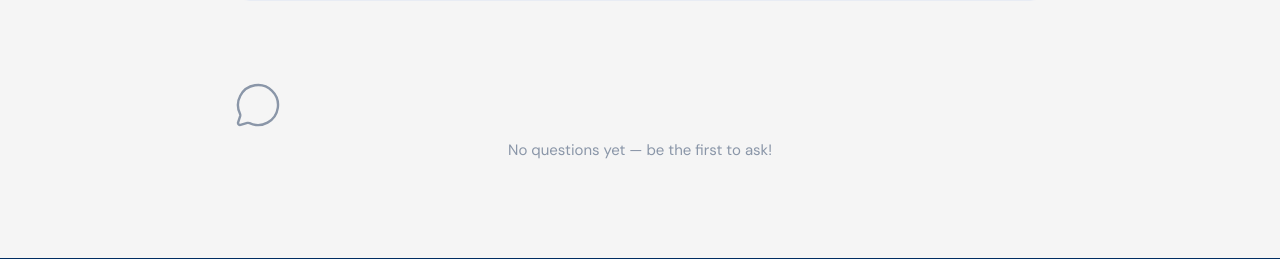
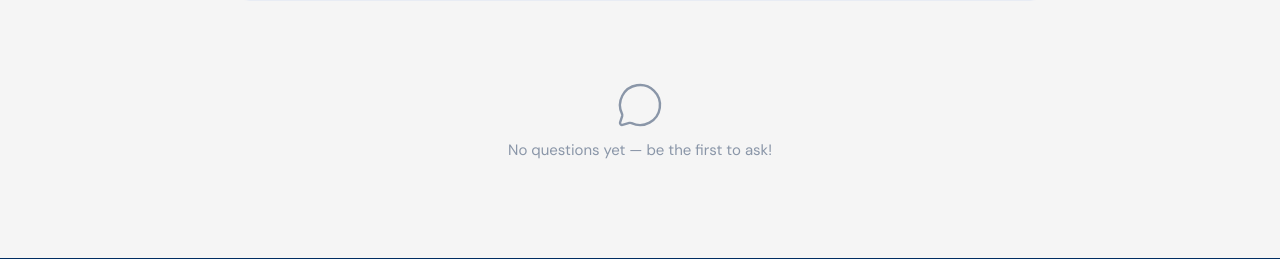
Before and after one commit to Jenna-LHW/The-Study-Lounge, a Django app: template templates/notes/note_detail.html in a window 1280 px wide. Shown: the part 474-733 px from the top of the page. Run offline with Django 4.2, Linux system fonts and the light colour scheme; the template is opened without the code that fills it, so the values that code supplies are empty; some libraries are stand-ins or nearby versions.

Commit message:
fix icon on note_detail page

```diff
--- a/templates/notes/note_detail.html
+++ b/templates/notes/note_detail.html
@@ -140,7 +140,7 @@
                     {% endif %}
                 </div>
             {% empty %}
-                <div style="text-align:center; padding:48px 0; color:var(--text-light);">
+                <div style="display:flex; flex-direction:column; align-items:center; padding:48px 0; color:var(--text-light);">
                     <div style="font-size:2.5rem; margin-bottom:10px;"><i data-lucide="message-circle" style="width:48px; height:48px; stroke-width:1.2; color:var(--text-light);"></i></div>
                     <p style="font-size:15px;">No questions yet — be the first to ask!</p>
                 </div>
```
